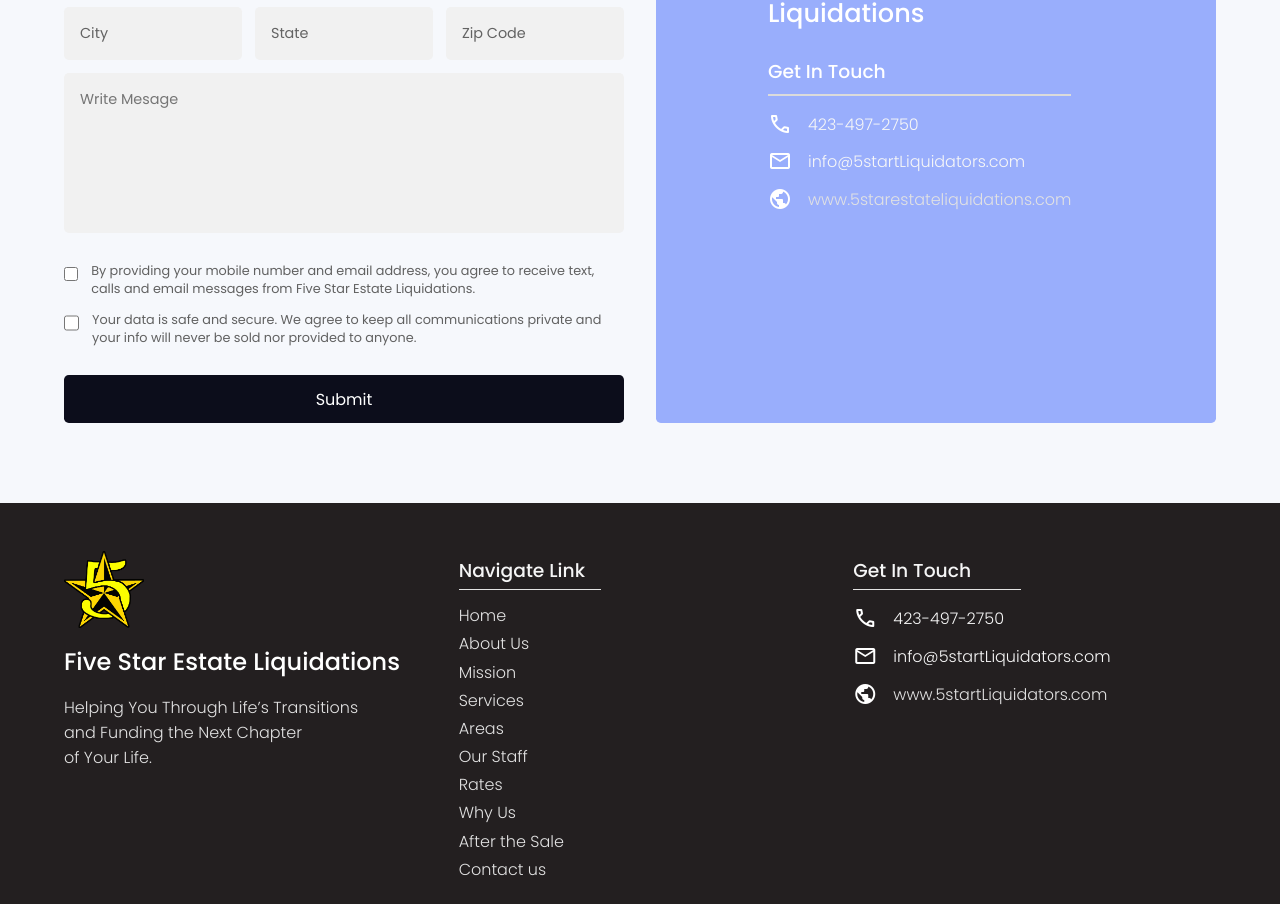
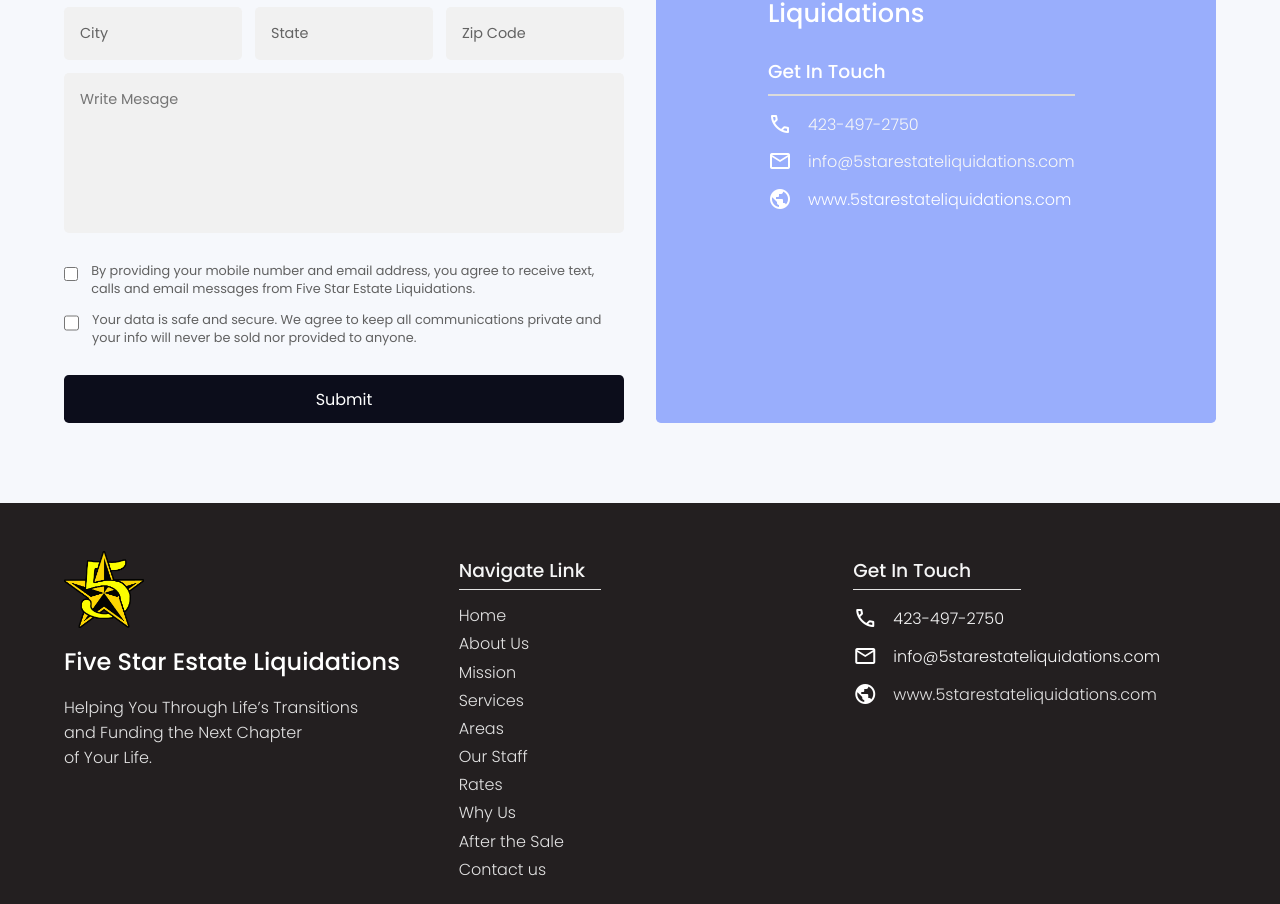
Before and after one commit to AlifAhmed24/5star, a React (Create React App) app: page /contact in a window 1280 px wide. Shown: the part 528-1432 px from the top of the page. Built offline with nearby package versions, Linux system fonts and the light colour scheme.

Commit message:
info corrections

```diff
--- a/src/page/contact/contact.css
+++ b/src/page/contact/contact.css
@@ -131,6 +131,9 @@
     color: #fff;
 }
 
+.webLink a{
+    color: #fff!important;
+}
 
 
 @media only screen and (max-width: 700px) {
--- a/src/page/contact/contact.jsx
+++ b/src/page/contact/contact.jsx
@@ -194,9 +194,9 @@
                 </div>
                 <div>
                   <span class="material-symbols-outlined">mail</span>
-                  <p>info@5startLiquidators.com</p>
+                  <p>info@5starestateliquidations.com</p>
                 </div>
-                <div>
+                <div className="webLink">
                   <span class="material-symbols-outlined">public</span>
                   <a href="http://www.5starestateliquidations.com" target="_blank">
                     www.5starestateliquidations.com
--- a/src/page/services/services.jsx
+++ b/src/page/services/services.jsx
@@ -53,7 +53,7 @@
             <ServicesCart
               icon="home"
               title="Local Auction Houses  "
-              desc="STo maximize the sale price of some unique items, a local auction house may be the best option.  We work with several local auctions, and we know which house would likely produce the highest selling price.  We handle everything including negotiating lower fees, packing and transporting the item to the auction.
+              desc="To maximize the sale price of some unique items, a local auction house may be the best option.  We work with several local auctions, and we know which house would likely produce the highest selling price.  We handle everything including negotiating lower fees, packing and transporting the item to the auction.
 "
             />
             <ServicesCart
--- a/src/section/footer/footer.jsx
+++ b/src/section/footer/footer.jsx
@@ -40,11 +40,11 @@
               </div>
               <div>
                 <span class="material-symbols-outlined">mail</span>
-                <p>info@5startLiquidators.com</p>
+                <p>info@5starestateliquidations.com</p>
               </div>
               <div>
                 <span class="material-symbols-outlined">public</span>
-                <a href="http://www.5startLiquidators.com" target="_blank">www.5startLiquidators.com</a>
+                <a href="http://www.5starestateliquidations.com" target="_blank">www.5starestateliquidations.com</a>
               </div>
             </div>
           </div>
```
